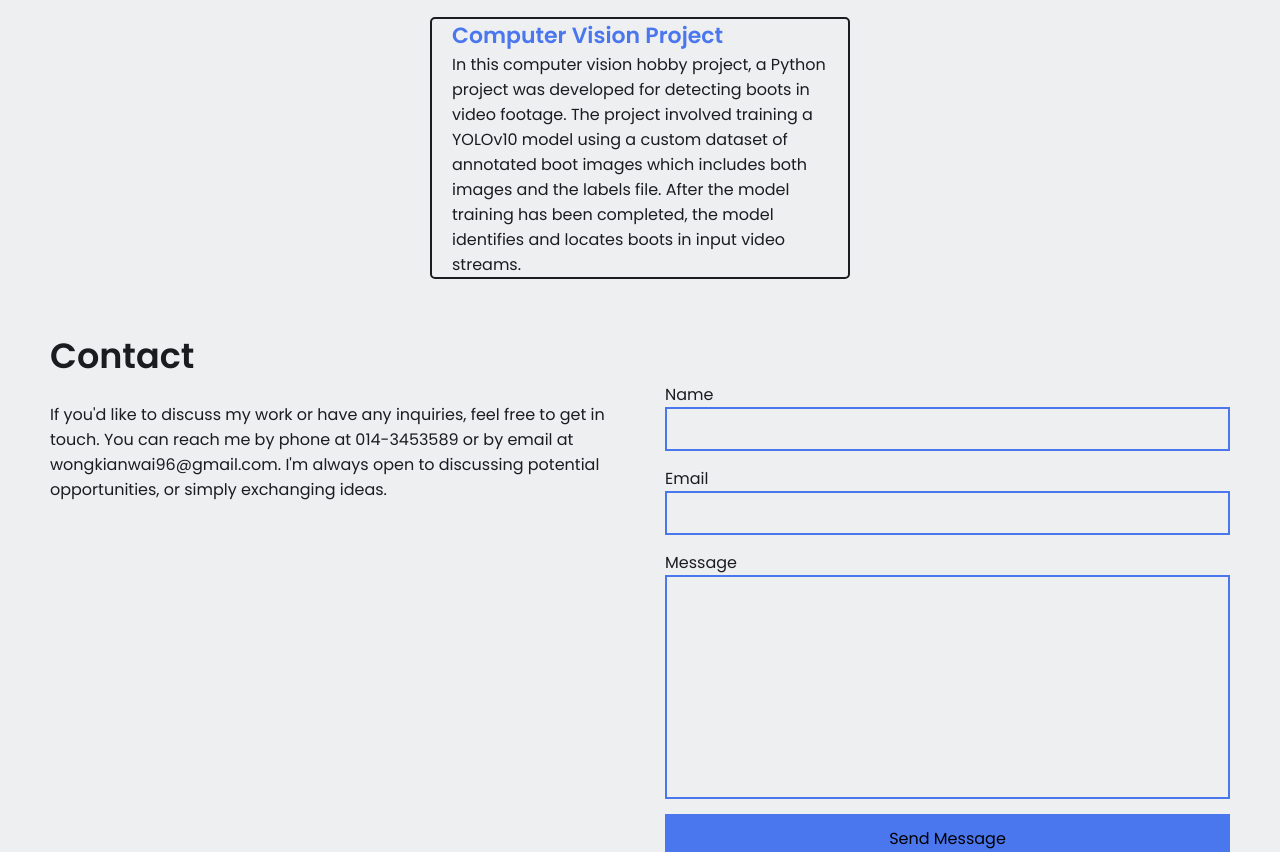
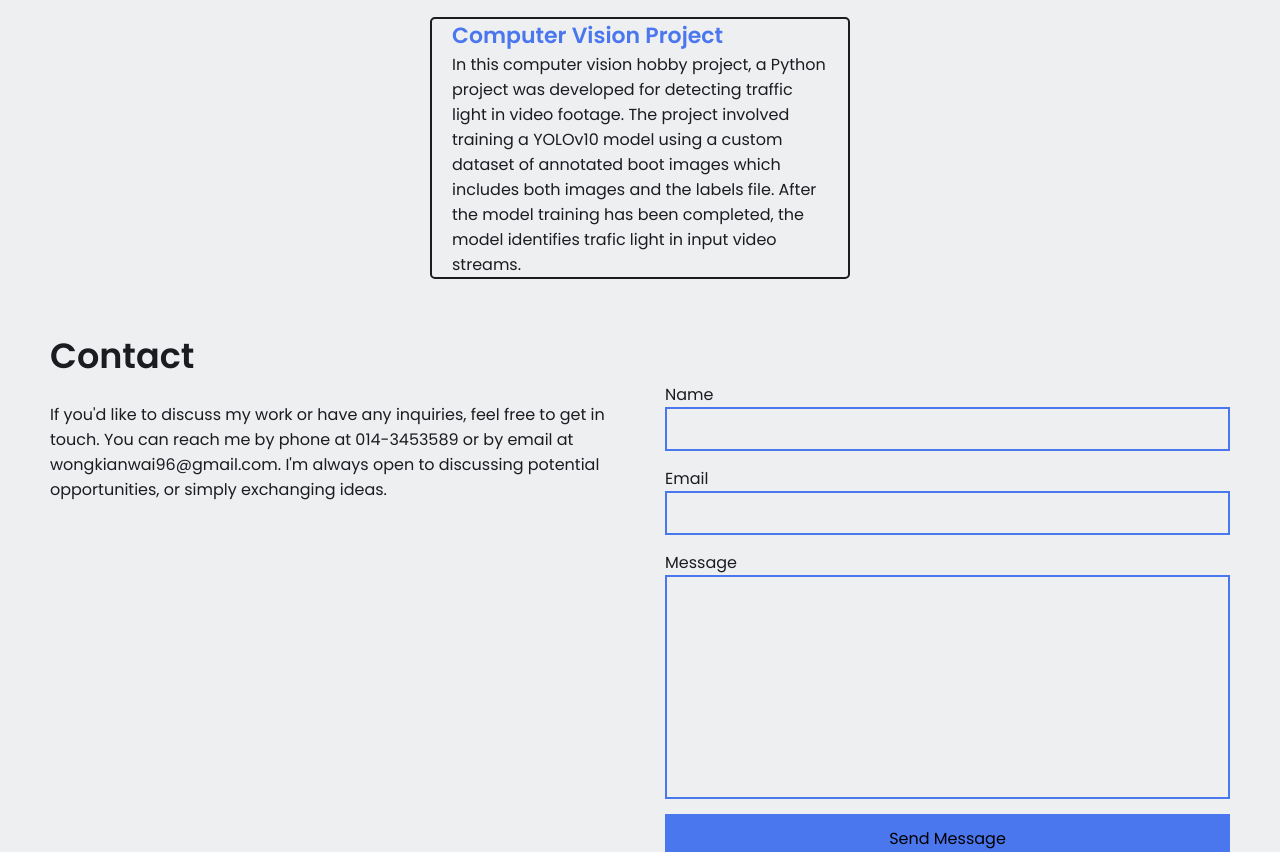
Before and after one commit to kianwai96/Portfolio-pages, a plain HTML site: page index.html in a window 1280 px wide. Shown: the part 1729-2581 px from the top of the page. Drawn offline with Linux system fonts and the light colour scheme.

Commit message:
Update index.html

```diff
--- a/index.html
+++ b/index.html
@@ -161,8 +161,8 @@
                     <a href="https://github.com/kianwai96/Boots_detection">
                         <span>Computer Vision Project</span>
                     </a>
-                <p>In this computer vision hobby project, a Python project was developed for detecting boots in video footage. The project involved training a YOLOv10 model using a custom dataset of annotated boot images which includes both images and the labels file. After
-                    the model training has been completed, the model identifies and locates boots in input video streams.</p>
+                <p>In this computer vision hobby project, a Python project was developed for detecting traffic light in video footage. The project involved training a YOLOv10 model using a custom dataset of annotated boot images which includes both images and the labels file. After
+                    the model training has been completed, the model identifies trafic light in input video streams.</p>
                 </div>
             </div>
            <!-- <div class = 'links'>
```
